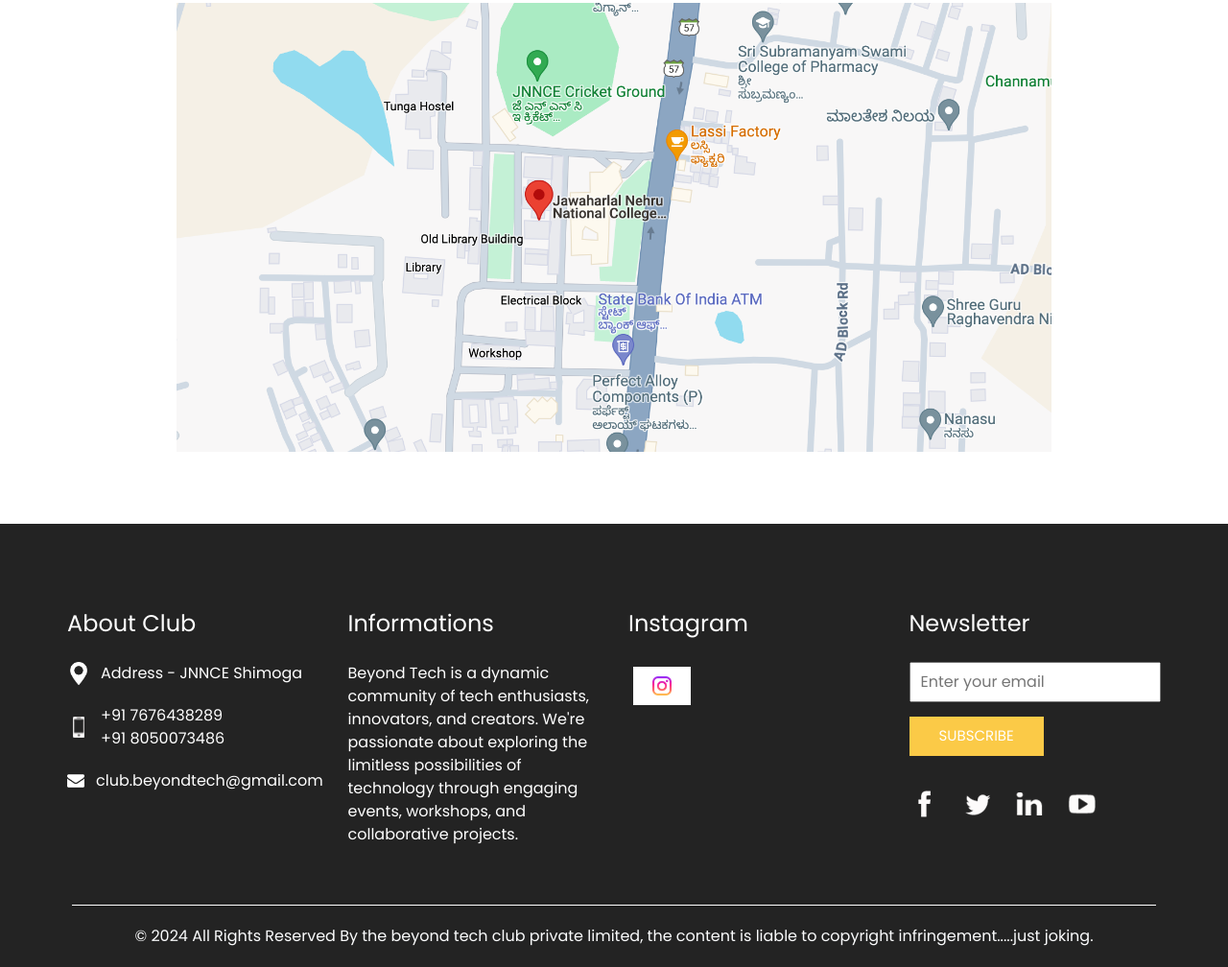
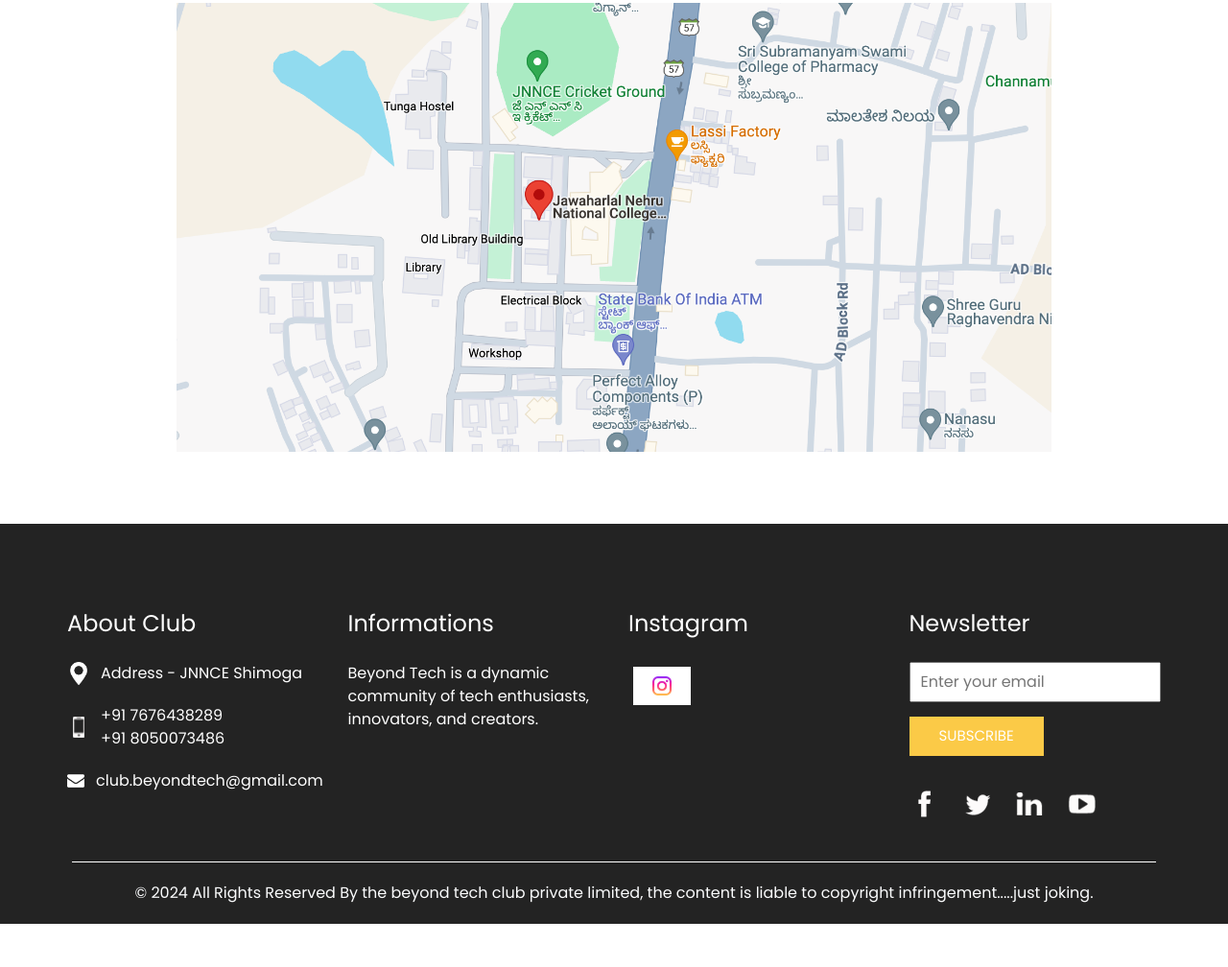
Before and after one commit to alcibiades01/beyondtech.github.io, a plain HTML site: page contact.html in a window 1280 px wide. Shown: the part 790-1798 px from the top of the page at 96% size. After the commit the page ends 1753 px from the top, so only its background shows below. Drawn offline with nearby package versions, Linux system fonts and the light colour scheme.

Commit message:
Update contact.html

```diff
--- a/contact.html
+++ b/contact.html
@@ -171,7 +171,7 @@
               Informations
             </h5>
             <p>
-              Beyond Tech is a dynamic community of tech enthusiasts, innovators, and creators. We're passionate about exploring the limitless possibilities of technology through engaging events, workshops, and collaborative projects.
+              Beyond Tech is a dynamic community of tech enthusiasts, innovators, and creators.
             </p>
           </div>
         </div>
```
